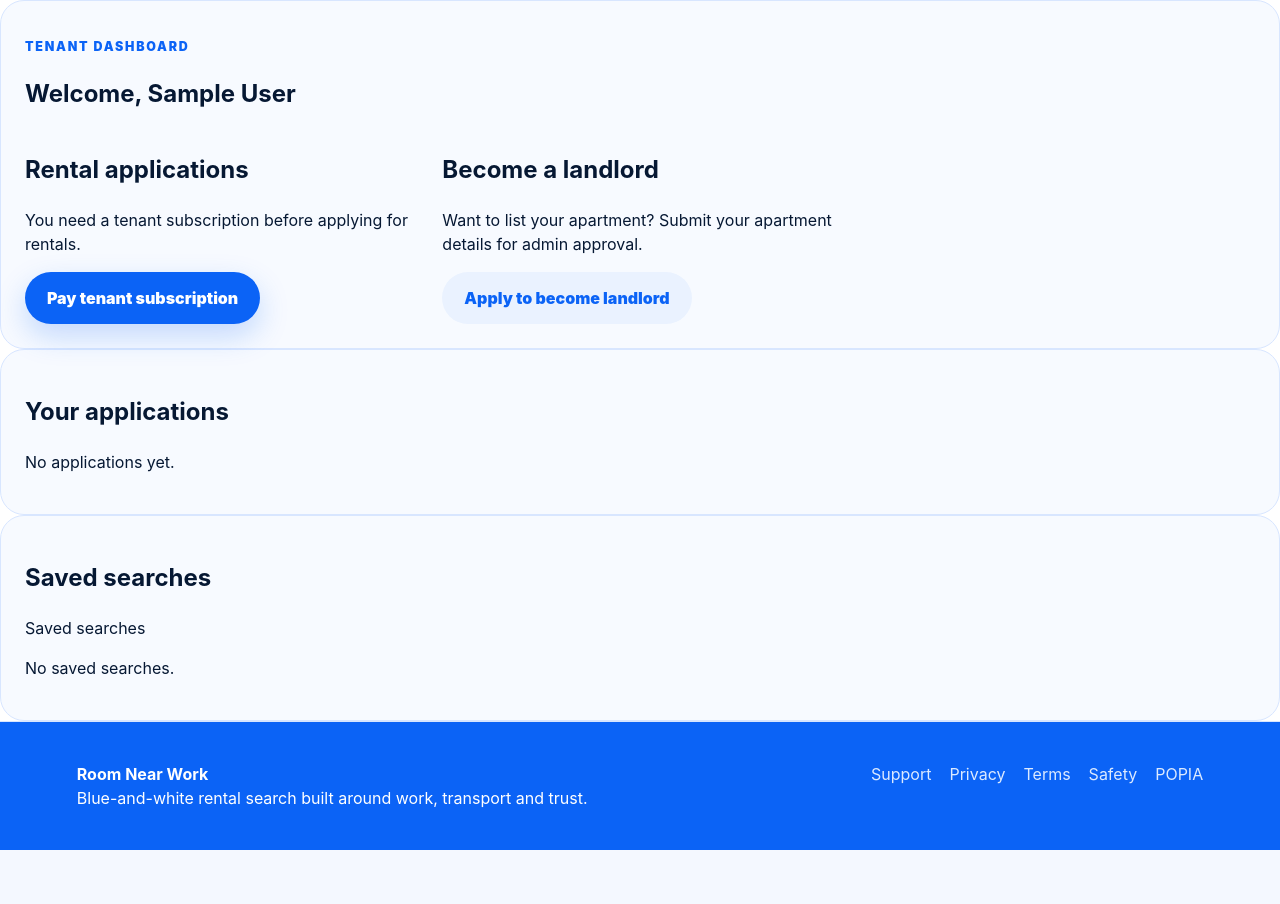
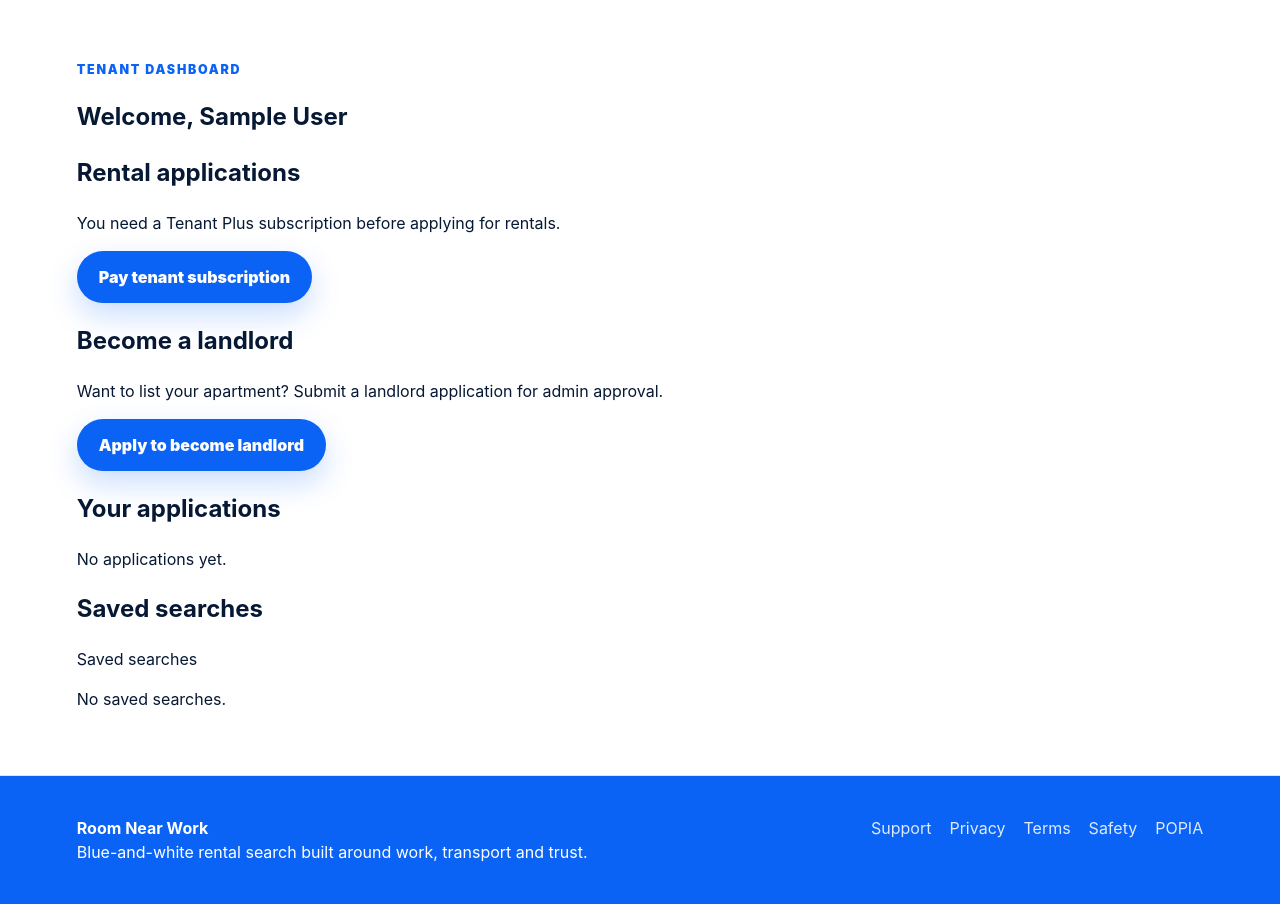
Before and after one commit to reddycea/RoomNearWork, a Flask app: page /tenant/dashboard in a window 1280 px wide. Shown: the part 69-973 px from the top of the page. Before the commit the page ends 919 px from the top, so only its background shows below. Run offline with Flask 3, Linux system fonts and the light colour scheme; the visitor is signed in with stand-in values (Sample User, id 1); data that the repository does not hold is empty.

Commit message:
Update dashboard.html

```diff
--- a/backend/rnw/templates/tenant/dashboard.html
+++ b/backend/rnw/templates/tenant/dashboard.html
@@ -3,63 +3,74 @@
 {% block title %}Tenant dashboard — Room Near Work{% endblock %}
 
 {% block content %}
-<section class="panel">
+<section class="dashboard">
   <p class="eyebrow">Tenant dashboard</p>
   <h1>Welcome, {{ current_user.full_name }}</h1>
 
-  <div class="grid cards">
-    <article class="card">
+  <section class="card">
     <h2>Rental applications</h2>
 
     {% if tenant_subscription %}
-        <p class="price">
+      <p class="metric">
         {{ applications_used }}/{{ applications_limit }}
       </p>
-        <p class="muted">Applications used on your current tenant subscription.</p>
+      <p>Applications used on your current Tenant Plus subscription.</p>
     {% else %}
-        <p>You need a tenant subscription before applying for rentals.</p>
-        <a class="button" href="{{ url_for('billing.index') }}">
-          Pay tenant subscription
-        </a>
+      <p>You need a Tenant Plus subscription before applying for rentals.</p>
+      <a class="button" href="{{ url_for('billing.index') }}">Pay tenant subscription</a>
     {% endif %}
-    </article>
+  </section>
 
-    <article class="card">
+  <section class="card">
     <h2>Become a landlord</h2>
 
     {% if current_user.can_act_as_landlord %}
       <p>You are approved as a landlord.</p>
+
       <form method="post" action="{{ url_for('marketplace.switch_role') }}">
+        <input type="hidden" name="csrf_token" value="{{ csrf_token() }}">
         <input type="hidden" name="role" value="landlord">
         <button type="submit">Switch to landlord</button>
       </form>
+
+    {% elif landlord_application and landlord_application.status == 'pending' %}
+      <p>Your landlord application is waiting for admin approval.</p>
+
+    {% elif landlord_application and landlord_application.status == 'rejected' %}
+      <p>Your previous landlord application was rejected.</p>
+
+      {% if landlord_application.admin_note %}
+        <p><strong>Admin note:</strong> {{ landlord_application.admin_note }}</p>
+      {% endif %}
+
+      <a class="button" href="{{ url_for('marketplace.landlord_apply') }}">
+        Apply again
+      </a>
+
     {% else %}
-        <p>
-          Want to list your apartment? Submit your apartment details for admin approval.
-        </p>
-        <a class="button secondary" href="{{ url_for('landlord.apply') }}">
+      <p>Want to list your apartment? Submit a landlord application for admin approval.</p>
+
+      <a class="button" href="{{ url_for('marketplace.landlord_apply') }}">
         Apply to become landlord
       </a>
     {% endif %}
-    </article>
-  </div>
   </section>
 
-<section class="panel">
+  <section class="card">
     <h2>Your applications</h2>
 
     {% for app in applications %}
-    <article class="card">
+      <article class="list-item">
         <h3>{{ app.property.title }}</h3>
-      <p>Status: <strong>{{ app.status|title }}</strong></p>
-      <p class="muted">{{ app.created_at.strftime('%d %b %Y') }}</p>
+        <p>Status: {{ app.status|title }}</p>
+        <p>{{ app.created_at.strftime('%d %b %Y') }}</p>
       </article>
     {% else %}
       <p>No applications yet.</p>
     {% endfor %}
   </section>
 
-<section class="panel">
+  <section class="card">
     <h2>Saved searches</h2>
 
     <p>
@@ -67,7 +78,7 @@
     </p>
 
     {% for search in saved_searches %}
-    <article class="card">
+      <article class="list-item">
         <h3>{{ search.name }}</h3>
         <p>{{ search.city or 'Any city' }}</p>
       </article>
@@ -75,4 +86,5 @@
       <p>No saved searches.</p>
     {% endfor %}
   </section>
+</section>
 {% endblock %}
```
Lines whose indentation alone changed are shown as unchanged.
